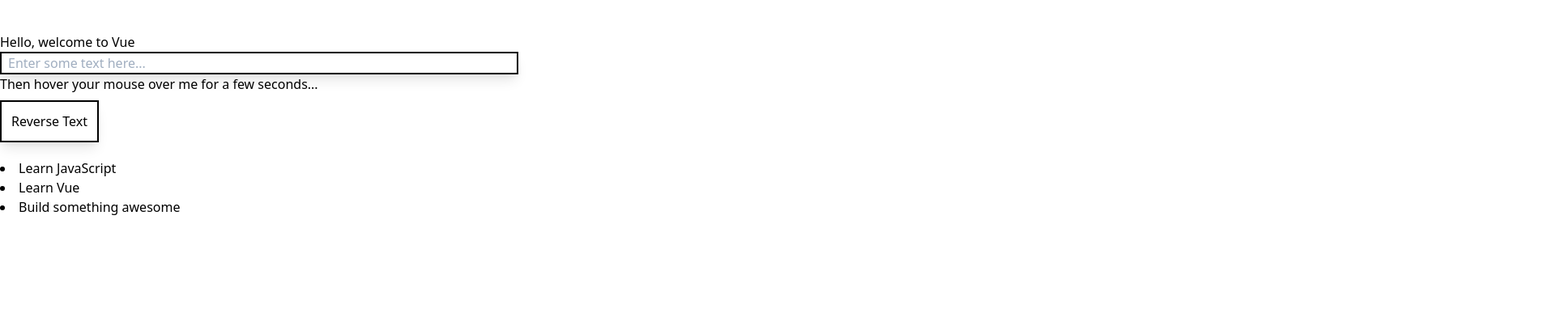
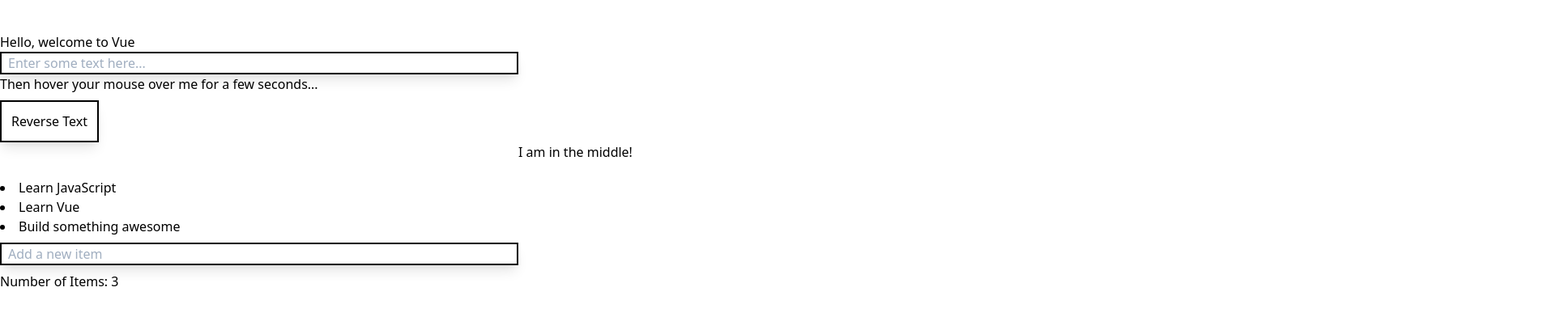
Before and after one commit to mojiwa/vue3-sandbox, a Vue app: page / in a window 1280 px wide. Shown: the top 392 px of the page at 81% size, 1920 px wide, since content can reach past the window. Built offline with nearby package versions, Linux system fonts and the light colour scheme.

Commit message:
Learn about computed properties and class/style bindings

```diff
--- a/src/App.vue
+++ b/src/App.vue
@@ -26,6 +26,6 @@
           { text: 'Build something awesome' }
         ],
       }
-    }
+    },
   }
 </script>
--- a/src/components/HelloWorld.vue
+++ b/src/components/HelloWorld.vue
@@ -14,6 +14,8 @@
         Reverse Text
       </button>
     </div>
+    <div :class="{ 'hidden': isInvisible } ">You can't see me</div>
+    <div :style="styleObject">I am in the middle!</div>
   </div>
 </template>
 
@@ -29,6 +31,11 @@
     data() {
       return {
         message: '',
+        isInvisible: true,
+        styleObject: {
+          position: 'relative',
+          left: '50%'
+        }
       }
     },
     methods: {
--- a/src/components/ToDo.vue
+++ b/src/components/ToDo.vue
@@ -1,8 +1,10 @@
 <template>
   <div>
-    <li v-for="todo in todos" v-bind:key="todo">
+    <li v-for="todo in localTodos" v-bind:key="todo">
         {{ todo.text }}
     </li>
+    <input class="mt-2 w-1/2 px-2 border-2 border-solid border-black shadow-lg outline-none" placeholder="Add a new item" v-model="tempItem" @keydown="addToDo">
+  <div class="mt-2">Number of Items: {{ numberOfItems }}</div>
   </div>
 </template>
 
@@ -10,5 +12,24 @@
 export default {
   name: 'ToDo',
   props:['todos'],
+  computed: {
+    numberOfItems() {
+      return this.localTodos.length
+    }
+  },
+  data() {
+    return {
+      localTodos: this.todos,
+      tempItem: ''
+    }
+  },
+  methods: {
+    addToDo(key) {
+      if (key.key === "Enter") {
+        this.localTodos.push({text: this.tempItem});
+        this.tempItem = '';
+      }
+    }
+  }
 }
 </script>
```
